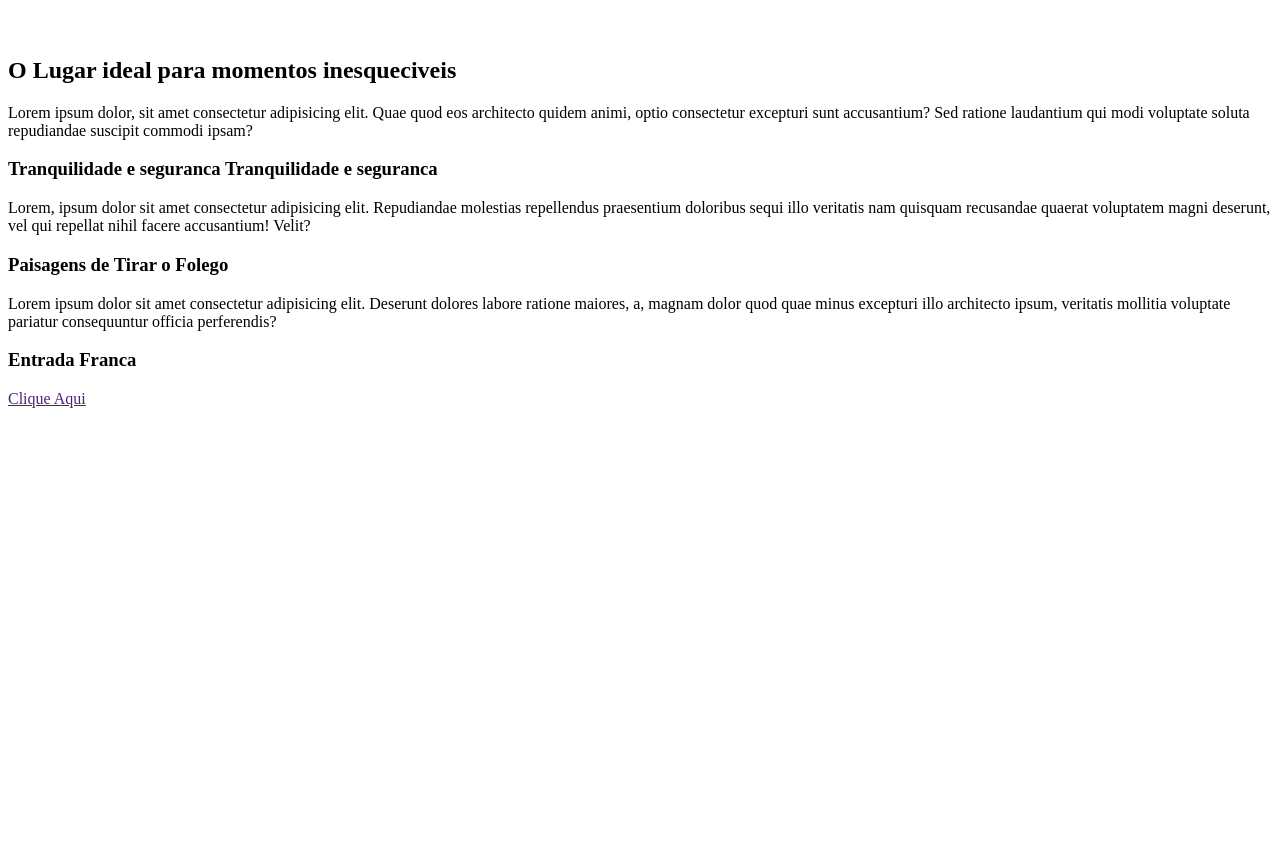
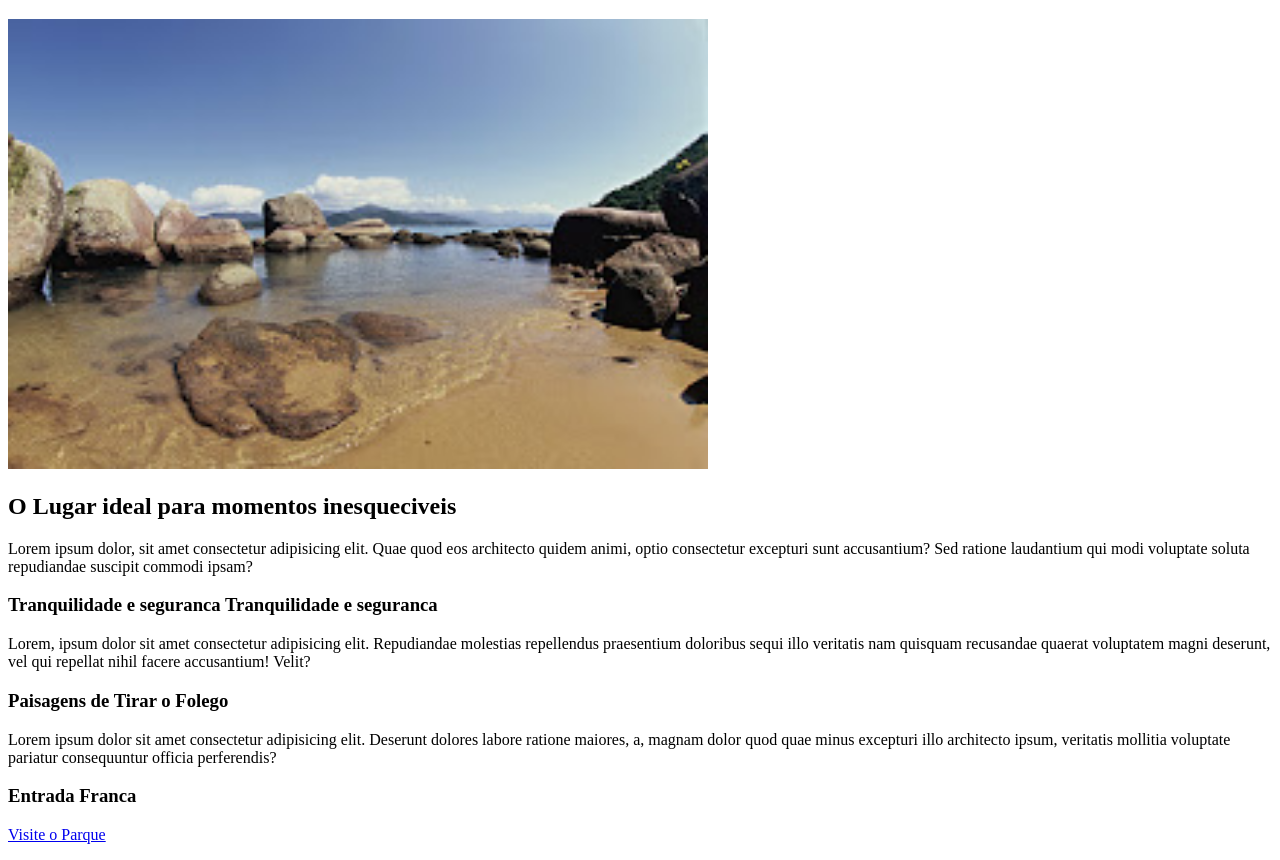
Before and after one commit to dielbatista/EstudoDevMedia, a plain HTML site: page ProjetoIlhaBela/index.html in a window 1280 px wide. Shown: the part 61-921 px from the top of the page. Before the commit the page ends 800 px from the top, so only its background shows below. Drawn offline with Linux system fonts and the light colour scheme.

Commit message:
ilha-bela
ilha

```diff
--- /dev/null
+++ b/ProjetoIlhaBela/css/estilo.css
@@ -0,0 +1,4 @@
+img {
+    width: 700px;
+    height: 450px;
+}
--- a/ProjetoIlhaBela/index.html
+++ b/ProjetoIlhaBela/index.html
@@ -4,12 +4,13 @@
 <head>
     <meta charset="UTF-8">
     <meta name="viewport" content="width=device-width, initial-scale=1.0">
+    <link rel="stylesheet" href="./css/estilo.css">
     <title>Ilha Bela</title>
 </head>
 
 <body>
     <h1>PARQUE ILHA BELA</h1>
-    <img src="" alt="">
+    <img src="./assets/ilha-bela.jpeg" alt="ilha-bela">
     <h2>O Lugar ideal para momentos inesqueciveis</h2>
     <p>
         Lorem ipsum dolor, sit amet consectetur adipisicing elit. Quae quod eos architecto quidem animi, optio
@@ -38,7 +39,7 @@
         </span>
     </h3>
     <p>
-        <a href="">Clique Aqui</a>
+        <a href="https://www.ilhabela.com.br/parque-estadual-de-ilhabela/" target="_blank">Visite o Parque</a>
     </p>
 </body>
 
```
Also changed, not shown: ProjetoIlhaBela/assets/ilha-bela.jpeg (added).
